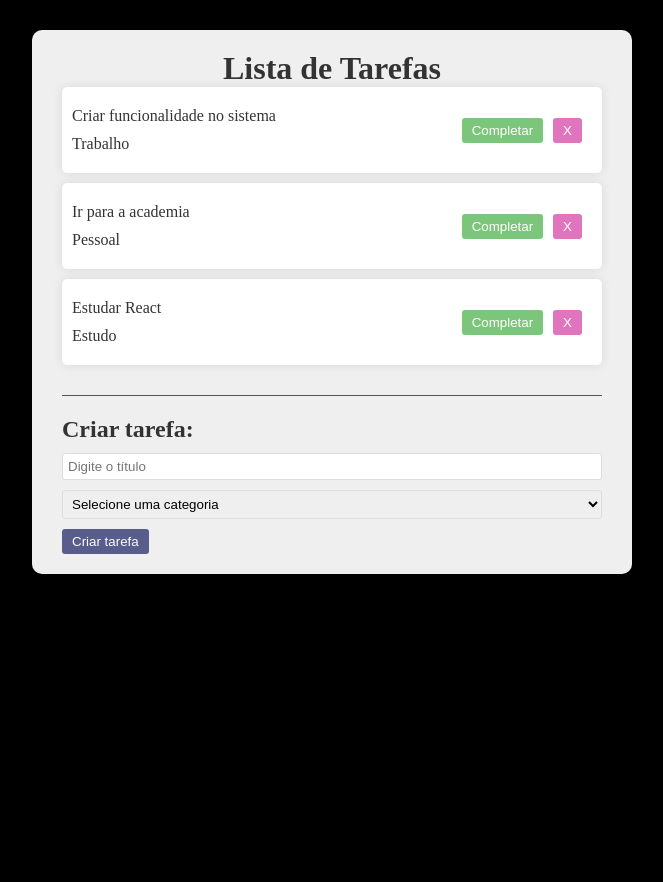
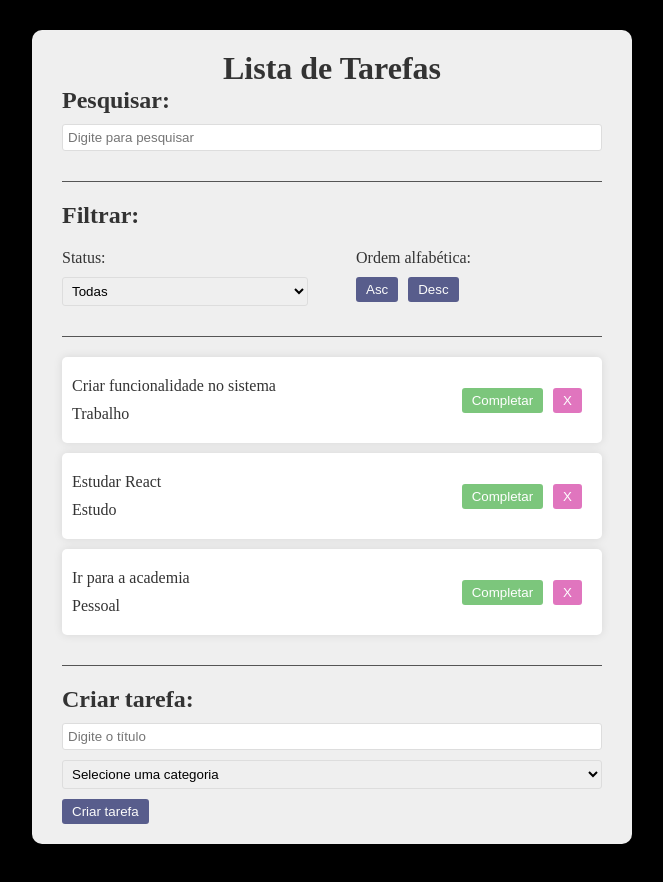
Before and after one commit to pedrorfs/eng-soft-ii-tp, a React (Vite) app: page / in a window 1280 px wide. Shown: the top 882 px of the page, without its empty margins (308-971 px from the left). Built offline with nearby package versions, Linux system fonts and the light colour scheme.

Commit message:
Add search and filter functionality

```diff
--- a/src/App.css
+++ b/src/App.css
@@ -90,3 +90,19 @@
 .remove {
     background-color: #d953af;
 }
+
+.filter, .search {
+    border-bottom: 1px solid #555;
+    margin-bottom: 20px;
+    padding-bottom: 20px;
+}
+
+.filter-options {
+    display: flex;
+    justify-content: space-between;
+    gap: 3rem;
+}
+
+.filter-options div {
+    flex: 1 1 0;
+}
--- a/src/App.jsx
+++ b/src/App.jsx
@@ -1,5 +1,8 @@
 import { useState } from 'react'
 import './App.css';
+
+import Filter from './components/Filter/Filter';
+import Search from './components/Search/Search';
 import Todo from './components/Todo/Todo';
 import TodoForm from './components/TodoForm/TodoForm';
 
@@ -24,6 +27,11 @@
             isCompleted: false
         }
     ])
+
+    const [search, setSearch] = useState("")
+
+    const [filter, setFilter] = useState("All")
+    const [sort, setSort] = useState("Asc")
 
     const addTodo = (text, category) => {
         const newTodos = [...todos, {
@@ -55,8 +63,10 @@
     return (
         <div className="app">
             <h1>Lista de Tarefas</h1>
+            <Search search={search} setSearch={setSearch}/>
+            <Filter filter={filter} setFilter={setFilter} setSort={setSort}/>
             <div className='todo-list'>
-                {todos.map((todo) => (
+                {todos.filter((todo) => filter === "All" ? true : filter === "Completed" ? todo.isCompleted : !todo.isCompleted).filter((todo) => todo.text.toLowerCase().includes(search.toLowerCase())).sort((a, b) => sort === "Asc" ? a.text.localeCompare(b.text) : b.text.localeCompare(a.text) ).map((todo) => (
                     <Todo todo={todo} key={todo.id} removeTodo={removeTodo} completeTodo={completeTodo} />
                 ))}
             </div>
--- /dev/null
+++ b/src/components/Filter/Filter.jsx
@@ -0,0 +1,26 @@
+import React from 'react'
+
+const Filter = ({filter, setFilter, setSort}) => {
+    return (
+        <div className="filter">
+            <h2>Filtrar:</h2>
+            <div className="filter-options">
+                <div>
+                    <p>Status:</p>
+                    <select value={filter} onChange={(e) => setFilter(e.target.value)}>
+                        <option value="All">Todas</option>
+                        <option value="Completed">Completas</option>
+                        <option value="Incomplete">Incompletas</option>
+                    </select>
+                </div>
+                <div>
+                    <p>Ordem alfabética:</p>
+                    <button onClick={() => setSort("Asc")}>Asc</button>
+                    <button onClick={() => setSort("Desc")}>Desc</button>
+                </div>
+            </div>
+        </div>
+    )
+}
+
+export default Filter
--- /dev/null
+++ b/src/components/Search/Search.jsx
@@ -0,0 +1,17 @@
+import React from 'react'
+
+const Search = ({search, setSearch}) => {
+    return (
+        <div className="search">
+            <h2>Pesquisar:</h2>
+            <input
+                type="text"
+                value={search}
+                onChange={(e) => setSearch(e.target.value)}
+                placeholder="Digite para pesquisar"
+            />
+        </div>
+    )
+}
+
+export default Search;
```
